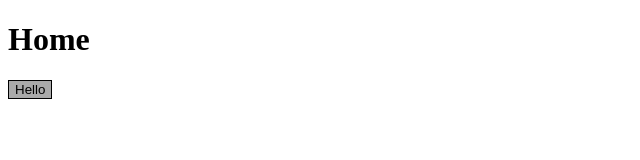
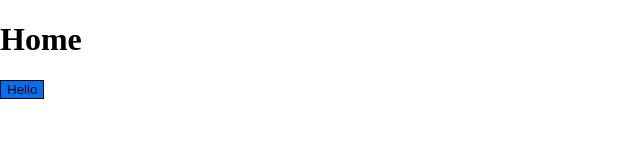
Before and after one commit to joanpujol/kanban-task-management-web-app, a Next.js app: page / in a window 1280 px wide. Shown: the top 160 px of the page, without its empty margins (0-640 px from the left). Built offline with nearby package versions, Linux system fonts and the light colour scheme.

Commit message:
Add theme provider

```diff
--- a/app/layout.tsx
+++ b/app/layout.tsx
@@ -1,3 +1,8 @@
+"use client"
+
+
+import { Theme } from "../providers/ThemeProvider"
+
 export default function RootLayout({
   children,
 }: {
@@ -6,7 +11,11 @@ export default function RootLayout({
   return (
     <html>
       <head />
-      <body>{children}</body>
+      <body>
+        <Theme>
+        {children}
+        </Theme>
+        </body>
     </html>
   )
 }
--- a/components/Atoms/Button/Button.tsx
+++ b/components/Atoms/Button/Button.tsx
@@ -5,7 +5,7 @@ import styled from "styled-components";
 
 
 const Button = styled.button`
-    background-color: #aaa;
+    background-color: ${props => props.theme.colors.primary};
     border: 1px solid #000;
 `;
 
--- /dev/null
+++ b/providers/ThemeProvider.tsx
@@ -0,0 +1,32 @@
+import { createGlobalStyle, ThemeProvider } from 'styled-components'
+
+const GlobalStyle = createGlobalStyle`
+  body {
+    margin: 0;
+    padding: 0;
+    box-sizing: border-box;
+  }
+`
+
+interface ThemeInterface {
+  colors: {
+    primary: string
+  }
+}
+
+const theme: ThemeInterface = {
+  colors: {
+    primary: '#0070f3',
+  },
+}
+
+export const Theme = ({ children }: {children: React.ReactNode} ) => {
+    return (
+        <>
+            <GlobalStyle />
+            <ThemeProvider theme={theme}>
+                {children}
+            </ThemeProvider>
+        </>
+    )
+}
```
